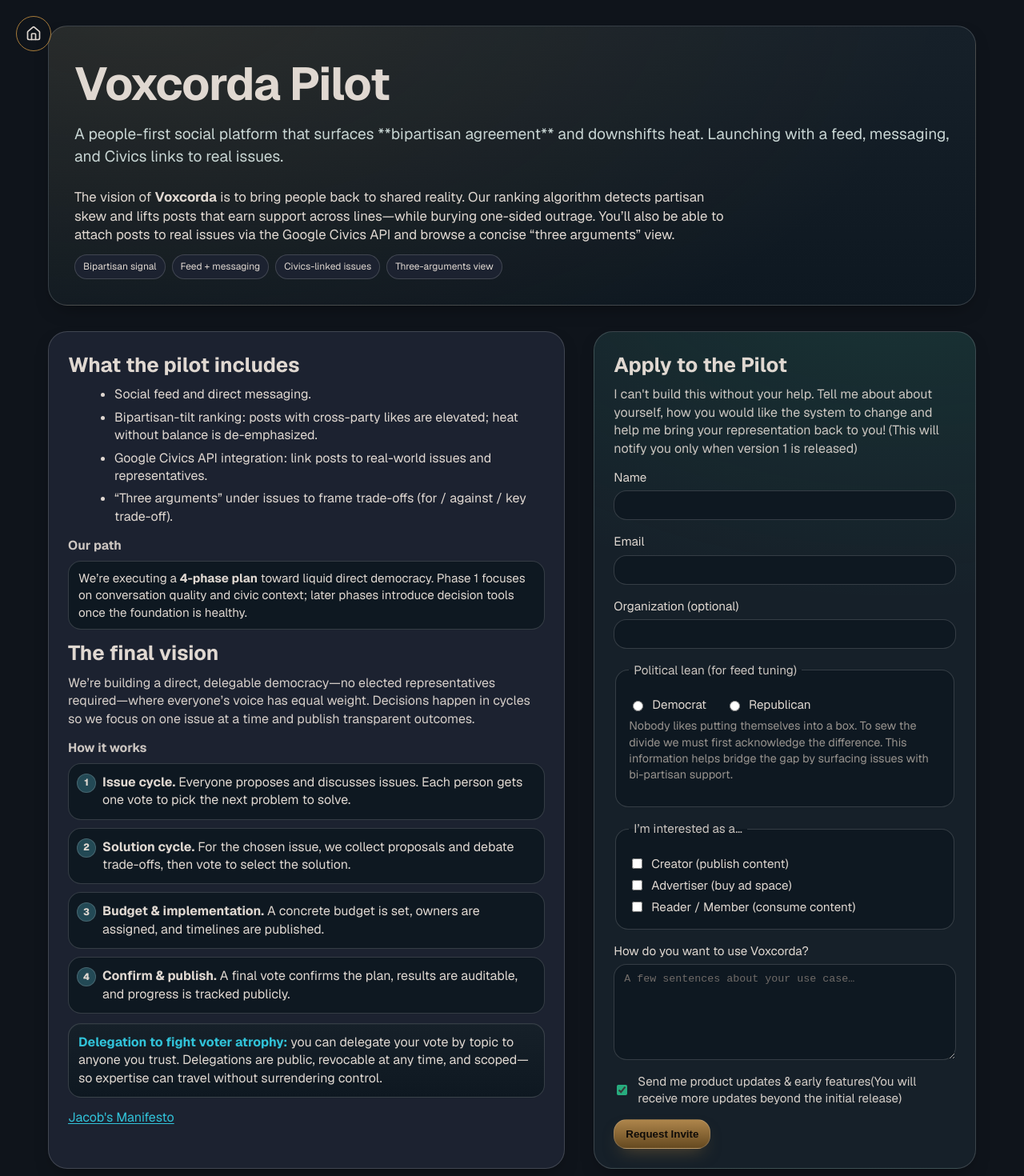
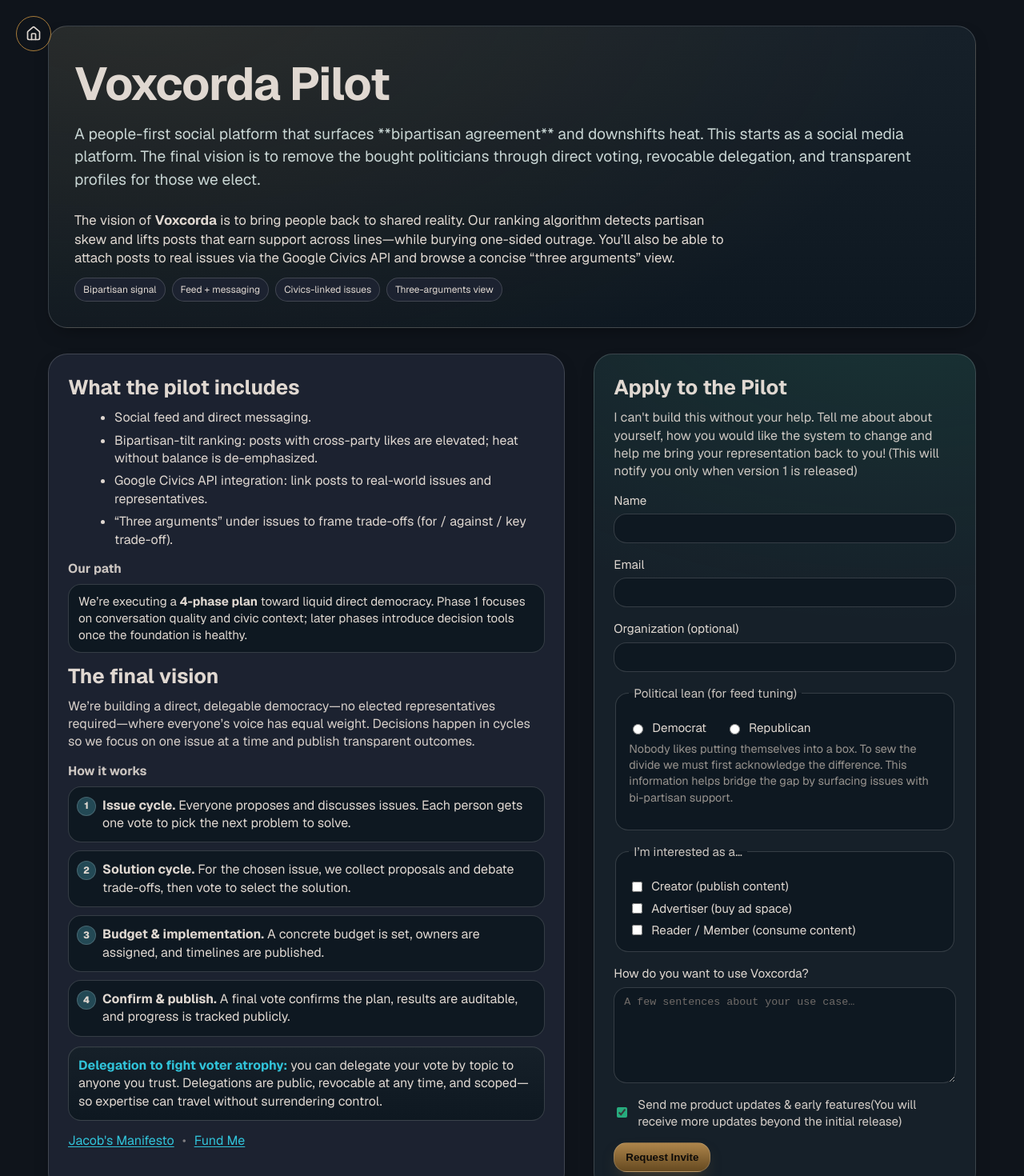
Before and after one commit to easy-thunder/Denver_Digital_Dynamics, a Next.js app: page /projects/voxcorda in a window 1280 px wide. Shown: the top 1470 px of the page at 80% size. Built offline with nearby package versions, Linux system fonts and the light colour scheme.

Commit message:
changed the pilot description

```diff
--- a/src/app/projects/voxcorda/page.jsx
+++ b/src/app/projects/voxcorda/page.jsx
@@ -103,7 +103,7 @@
           <h1 className={styles.h1}>Voxcorda Pilot</h1>
           <p className={styles.tagline}>
             A people-first social platform that surfaces **bipartisan agreement** and downshifts heat.
-            Launching with a feed, messaging, and Civics links to real issues.
+            This starts as a social media platform. The final vision is to remove the bought politicians through direct voting, revocable delegation, and transparent profiles for those we elect.
           </p>
 
           <div className={styles.longform}>
@@ -174,6 +174,9 @@
 
             <div className={styles.links}>
               <Link href="/projects/voxcorda/manifesto" className={styles.link}>Jacob's Manifesto</Link>
+              <span className={styles.sep}>•</span>
+              <a href="https://gofund.me/8052698c9" className={styles.link}>Fund Me</a>
+
             </div>
           </div>
 
```
